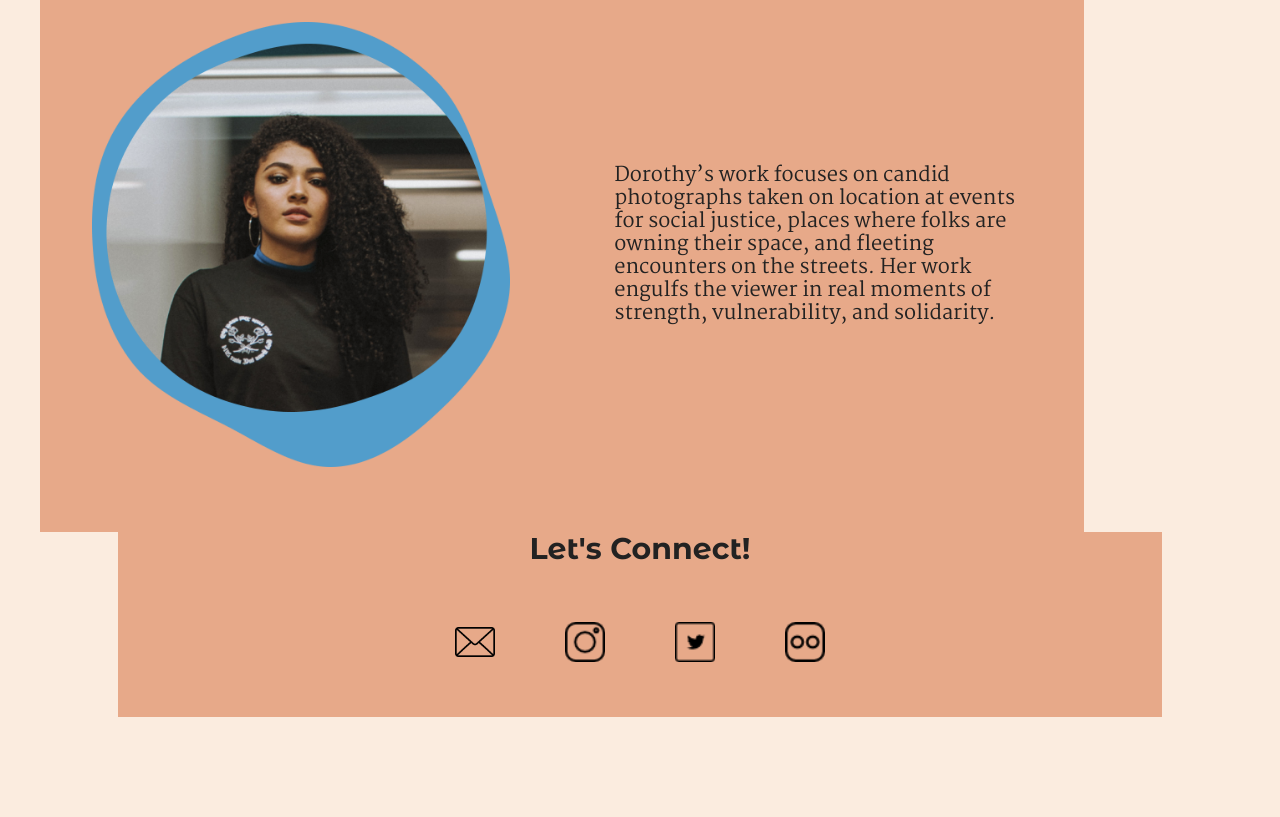
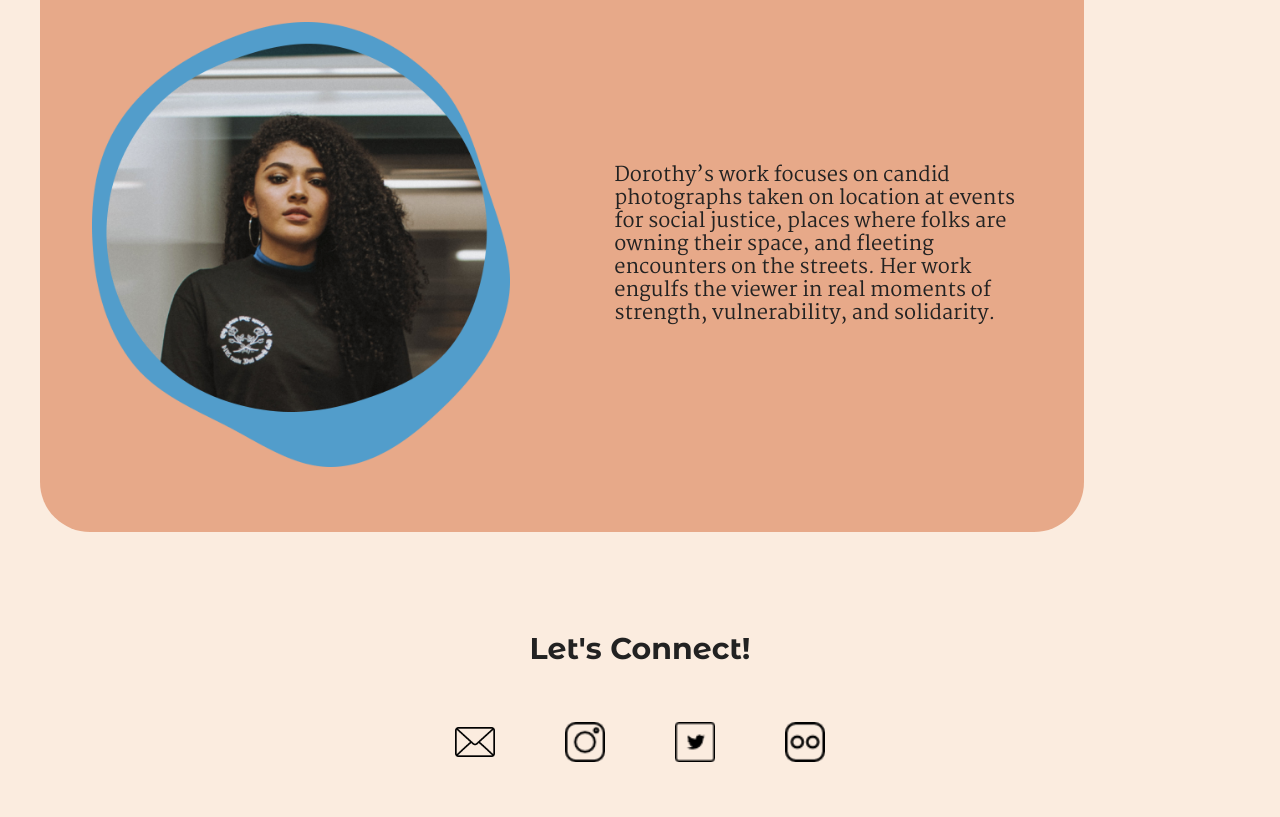
Before and after one commit to kenna-bramble/Dorothy-Delong-Portfolio-Website, a website built with Parcel: page index.html in a window 1280 px wide. Shown: the part 1819-2636 px from the top of the page. Before the commit the page ends 2536 px from the top, so only its background shows below. Built offline with nearby package versions, Linux system fonts and the light colour scheme.

Commit message:
Adjust background-color and padding of <footer> for all screens

```diff
--- a/css/main.css
+++ b/css/main.css
@@ -193,10 +193,12 @@ h3 {
   box-shadow: 0 20px 30px #A5928F;
 }
 
+#about {
+  background-color: rgba(212, 105, 52, 0.5);
+  border-radius: 50px;
+}
 #about,
 #contact {
-  background-color: rgba(212, 105, 52, 0.5);
-  border-radius: 50px 50px 0 0 ;
   width: 87%;
   display: flex;
   justify-content: center;
@@ -232,6 +234,7 @@ footer {
   flex-flow: column wrap;
   width: 100%;
   max-width: 1200px;
+  padding: 100px 0 0 0;
 
 }
 
@@ -428,9 +431,8 @@ li img {
     flex-direction: row-reverse;
     justify-content: space-around;
     padding: 30px 0;
+
   }
-
-
 
   #about figure {
     width: 40%;
```
Also changed, not shown: index.html (+0 -1 lines).
